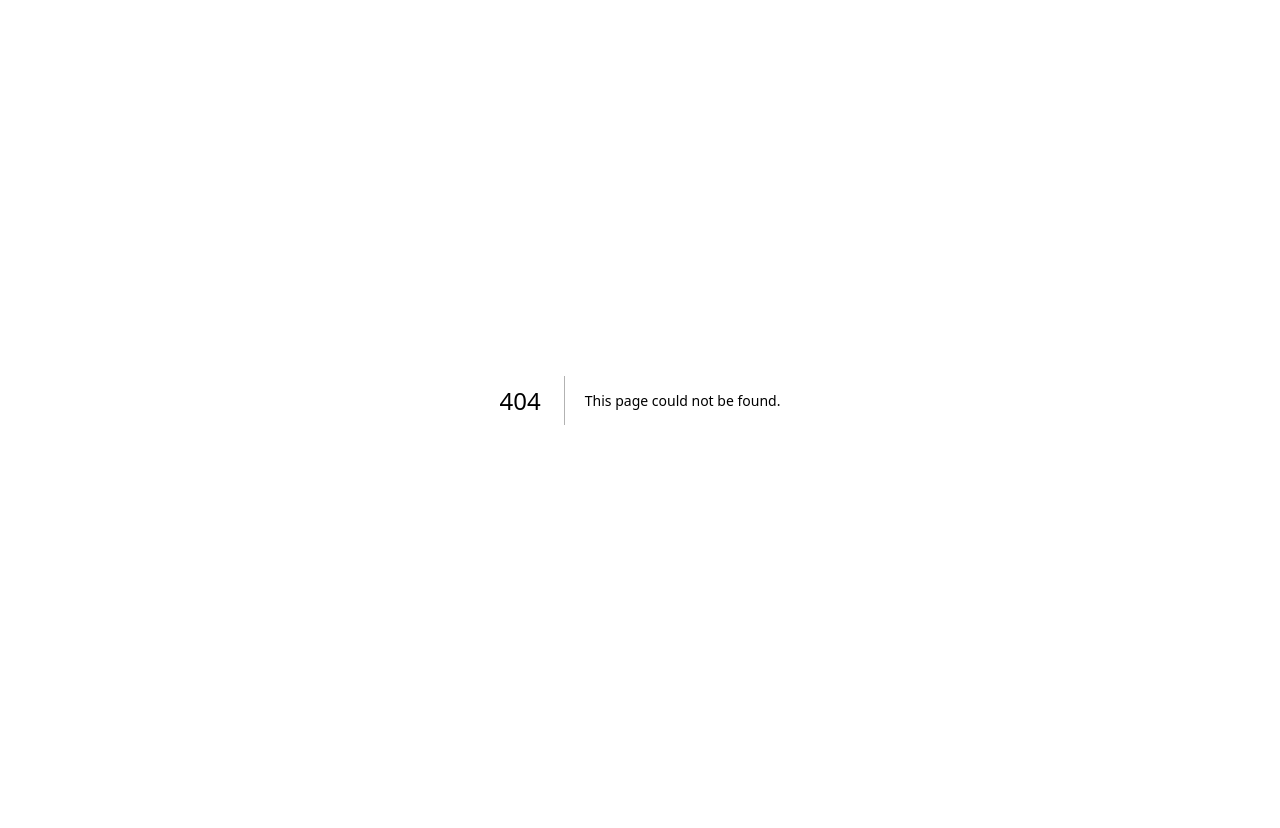
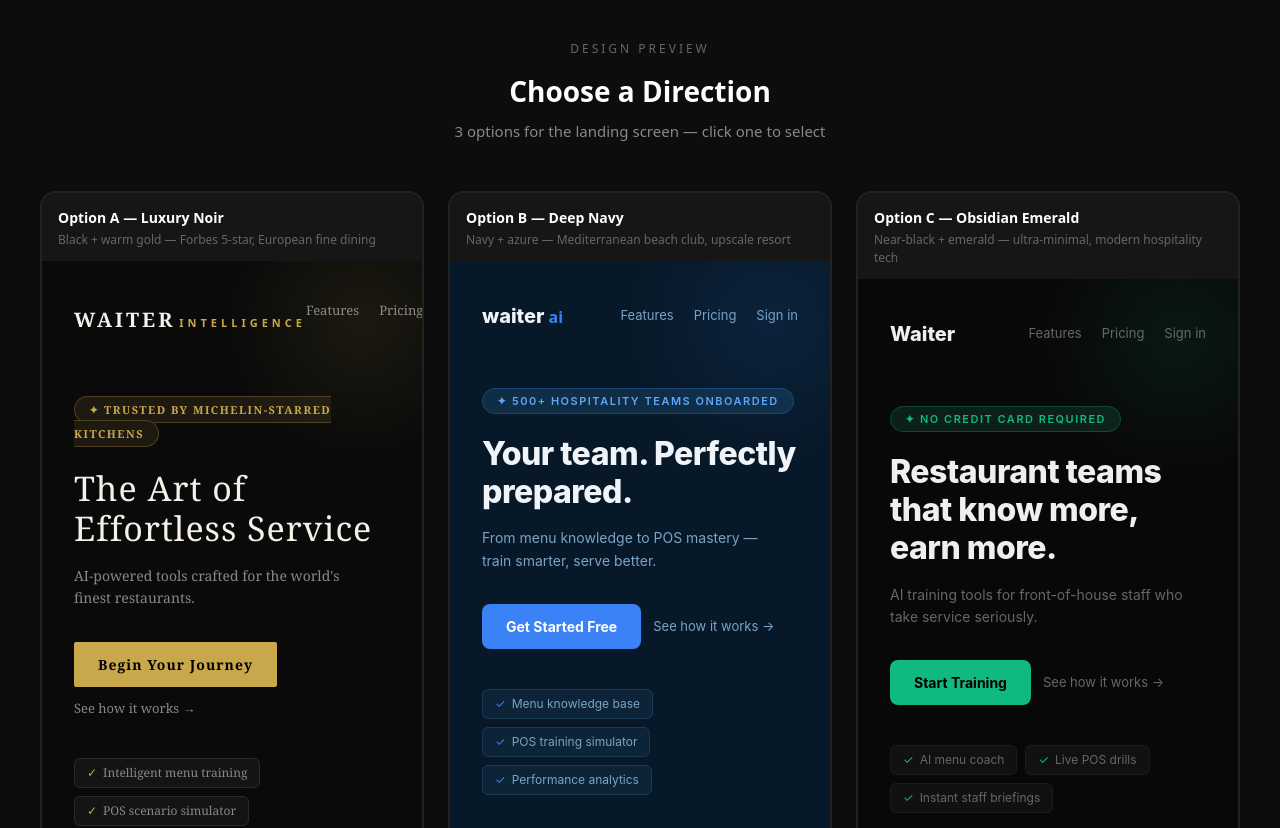
Before and after one commit to ricksviagem-droid/waiter-final, a Next.js app: page /preview in a window 1280 px wide. Before the commit this address had no page. Shown: the top 828 px of the page. Before the commit the page ends 800 px from the top, so only its background shows below. Built offline with nearby package versions, Linux system fonts and the light colour scheme.

Commit message:
Add design preview page with 3 UI concept options
https://claude.ai/code/session_01QtGGwJx2qDaGFvdAJbRXM2

```diff
--- /dev/null
+++ b/app/preview/page.tsx
@@ -0,0 +1,226 @@
+'use client'
+
+import { useState } from 'react'
+
+const options = [
+  {
+    id: 'A',
+    name: 'Luxury Noir',
+    desc: 'Black + warm gold — Forbes 5-star, European fine dining',
+    bg: '#0A0A0A',
+    accent: '#C9A84C',
+    surface: '#141414',
+    border: '#2A2A2A',
+    text: '#F5F0E8',
+    muted: '#888',
+    pill: '#1E1A12',
+    pillText: '#C9A84C',
+    font: '"Playfair Display", Georgia, serif',
+    headFont: '"Playfair Display", Georgia, serif',
+    logo: 'WAITER',
+    logoSub: 'INTELLIGENCE',
+    tagline: 'The Art of Effortless Service',
+    sub: 'AI-powered tools crafted for the world\'s finest restaurants.',
+    ctaLabel: 'Begin Your Journey',
+    badge: 'Trusted by Michelin-starred kitchens',
+    features: ['Intelligent menu training', 'POS scenario simulator', 'Guest-ready briefings'],
+  },
+  {
+    id: 'B',
+    name: 'Deep Navy',
+    desc: 'Navy + azure — Mediterranean beach club, upscale resort',
+    bg: '#071828',
+    accent: '#3B82F6',
+    surface: '#0D2337',
+    border: '#1A3A52',
+    text: '#F0F4F8',
+    muted: '#7BA3C4',
+    pill: '#0F2D44',
+    pillText: '#60A5FA',
+    font: '"Inter", system-ui, sans-serif',
+    headFont: '"DM Sans", "Inter", sans-serif',
+    logo: 'waiter',
+    logoSub: 'ai',
+    tagline: 'Your team. Perfectly prepared.',
+    sub: 'From menu knowledge to POS mastery — train smarter, serve better.',
+    ctaLabel: 'Get Started Free',
+    badge: '500+ hospitality teams onboarded',
+    features: ['Menu knowledge base', 'POS training simulator', 'Performance analytics'],
+  },
+  {
+    id: 'C',
+    name: 'Obsidian Emerald',
+    desc: 'Near-black + emerald — ultra-minimal, modern hospitality tech',
+    bg: '#080808',
+    accent: '#10B981',
+    surface: '#111111',
+    border: '#1C1C1C',
+    text: '#EFEFEF',
+    muted: '#666',
+    pill: '#0C1F19',
+    pillText: '#10B981',
+    font: '"Inter", system-ui, sans-serif',
+    headFont: '"Inter", system-ui, sans-serif',
+    logo: 'Waiter',
+    logoSub: '',
+    tagline: 'Restaurant teams that know more, earn more.',
+    sub: 'AI training tools for front-of-house staff who take service seriously.',
+    ctaLabel: 'Start Training',
+    badge: 'No credit card required',
+    features: ['AI menu coach', 'Live POS drills', 'Instant staff briefings'],
+  },
+]
+
+export default function PreviewPage() {
+  const [selected, setSelected] = useState<string | null>(null)
+
+  return (
+    <div style={{ background: '#0D0D0D', minHeight: '100vh', padding: '40px 20px 80px', fontFamily: 'system-ui, sans-serif' }}>
+      <div style={{ maxWidth: 1200, margin: '0 auto' }}>
+        <div style={{ textAlign: 'center', marginBottom: 48 }}>
+          <p style={{ color: '#666', fontSize: 12, letterSpacing: 3, textTransform: 'uppercase', marginBottom: 12 }}>Design Preview</p>
+          <h1 style={{ color: '#fff', fontSize: 28, fontWeight: 700, margin: 0 }}>Choose a Direction</h1>
+          <p style={{ color: '#888', marginTop: 8, fontSize: 15 }}>3 options for the landing screen — click one to select</p>
+        </div>
+
+        <div style={{ display: 'grid', gridTemplateColumns: 'repeat(auto-fit, minmax(340px, 1fr))', gap: 24 }}>
+          {options.map((o) => (
+            <div key={o.id} onClick={() => setSelected(o.id)}
+              style={{
+                cursor: 'pointer',
+                borderRadius: 16,
+                overflow: 'hidden',
+                border: `2px solid ${selected === o.id ? o.accent : '#222'}`,
+                transition: 'border-color 0.2s, transform 0.15s',
+                transform: selected === o.id ? 'scale(1.01)' : 'scale(1)',
+                boxShadow: selected === o.id ? `0 0 32px ${o.accent}33` : 'none',
+              }}>
+
+              {/* Label bar */}
+              <div style={{ background: '#161616', padding: '12px 16px', display: 'flex', alignItems: 'center', justifyContent: 'space-between' }}>
+                <div>
+                  <span style={{ color: '#fff', fontWeight: 700, fontSize: 14 }}>Option {o.id} — {o.name}</span>
+                  <p style={{ color: '#666', fontSize: 12, margin: '2px 0 0' }}>{o.desc}</p>
+                </div>
+                {selected === o.id && (
+                  <span style={{ background: o.accent, color: '#000', fontSize: 11, fontWeight: 700, padding: '3px 10px', borderRadius: 20 }}>SELECTED</span>
+                )}
+              </div>
+
+              {/* Simulated screen */}
+              <div style={{ background: o.bg, padding: '40px 32px 48px', minHeight: 520, display: 'flex', flexDirection: 'column', position: 'relative', overflow: 'hidden' }}>
+
+                {/* Background decoration */}
+                <div style={{
+                  position: 'absolute', top: -80, right: -80,
+                  width: 280, height: 280, borderRadius: '50%',
+                  background: `radial-gradient(circle, ${o.accent}18 0%, transparent 70%)`,
+                  pointerEvents: 'none',
+                }} />
+
+                {/* Nav */}
+                <div style={{ display: 'flex', justifyContent: 'space-between', alignItems: 'center', marginBottom: 56 }}>
+                  <div style={{ display: 'flex', alignItems: 'baseline', gap: 4 }}>
+                    <span style={{ color: o.text, fontFamily: o.headFont, fontSize: 20, fontWeight: 800, letterSpacing: o.id === 'A' ? 3 : 0 }}>
+                      {o.logo}
+                    </span>
+                    {o.logoSub && (
+                      <span style={{ color: o.accent, fontSize: o.id === 'A' ? 11 : 16, fontWeight: o.id === 'B' ? 800 : 600, letterSpacing: o.id === 'A' ? 4 : 0 }}>
+                        {o.logoSub}
+                      </span>
+                    )}
+                  </div>
+                  <div style={{ display: 'flex', gap: 20 }}>
+                    {['Features', 'Pricing', 'Sign in'].map(l => (
+                      <span key={l} style={{ color: o.muted, fontSize: 13, fontFamily: o.font }}>{l}</span>
+                    ))}
+                  </div>
+                </div>
+
+                {/* Badge */}
+                <div style={{ marginBottom: 24 }}>
+                  <span style={{
+                    background: o.pill, color: o.pillText,
+                    fontSize: 11, fontWeight: 600, letterSpacing: 1.5,
+                    textTransform: 'uppercase', padding: '5px 14px', borderRadius: 20,
+                    border: `1px solid ${o.accent}44`,
+                    fontFamily: o.font,
+                  }}>
+                    ✦ {o.badge}
+                  </span>
+                </div>
+
+                {/* Headline */}
+                <h2 style={{
+                  color: o.text, margin: '0 0 16px',
+                  fontFamily: o.headFont,
+                  fontSize: o.id === 'A' ? 34 : 32,
+                  fontWeight: o.id === 'A' ? 400 : 800,
+                  letterSpacing: o.id === 'A' ? 1 : -0.5,
+                  lineHeight: 1.2,
+                  maxWidth: 320,
+                }}>
+                  {o.tagline}
+                </h2>
+
+                {/* Sub */}
+                <p style={{ color: o.muted, fontSize: 14, lineHeight: 1.6, maxWidth: 300, margin: '0 0 32px', fontFamily: o.font }}>
+                  {o.sub}
+                </p>
+
+                {/* CTA */}
+                <div style={{ display: 'flex', gap: 12, alignItems: 'center', marginBottom: 40, flexWrap: 'wrap' }}>
+                  <button style={{
+                    background: o.accent,
+                    color: o.id === 'B' ? '#fff' : '#000',
+                    border: 'none',
+                    padding: '12px 24px',
+                    borderRadius: o.id === 'A' ? 2 : 8,
+                    fontWeight: 700,
+                    fontSize: 14,
+                    cursor: 'pointer',
+                    fontFamily: o.font,
+                    letterSpacing: o.id === 'A' ? 1 : 0,
+                  }}>
+                    {o.ctaLabel}
+                  </button>
+                  <span style={{ color: o.muted, fontSize: 13, fontFamily: o.font }}>See how it works →</span>
+                </div>
+
+                {/* Feature pills */}
+                <div style={{ display: 'flex', flexWrap: 'wrap', gap: 8 }}>
+                  {o.features.map(f => (
+                    <span key={f} style={{
+                      background: o.surface,
+                      border: `1px solid ${o.border}`,
+                      color: o.muted,
+                      fontSize: 12,
+                      padding: '5px 12px',
+                      borderRadius: 6,
+                      fontFamily: o.font,
+                      display: 'flex', alignItems: 'center', gap: 6,
+                    }}>
+                      <span style={{ color: o.accent }}>✓</span> {f}
+                    </span>
+                  ))}
+                </div>
+              </div>
+            </div>
+          ))}
+        </div>
+
+        {/* Bottom action */}
+        {selected && (
+          <div style={{ textAlign: 'center', marginTop: 40, padding: '24px', background: '#111', borderRadius: 12, border: '1px solid #222' }}>
+            <p style={{ color: '#fff', margin: '0 0 8px', fontSize: 16, fontWeight: 600 }}>
+              Option {selected} selected — {options.find(o => o.id === selected)?.name}
+            </p>
+            <p style={{ color: '#666', margin: 0, fontSize: 14 }}>
+              Tell me to go ahead and I'll apply this design to the full app.
+            </p>
+          </div>
+        )}
+      </div>
+    </div>
+  )
+}
```
